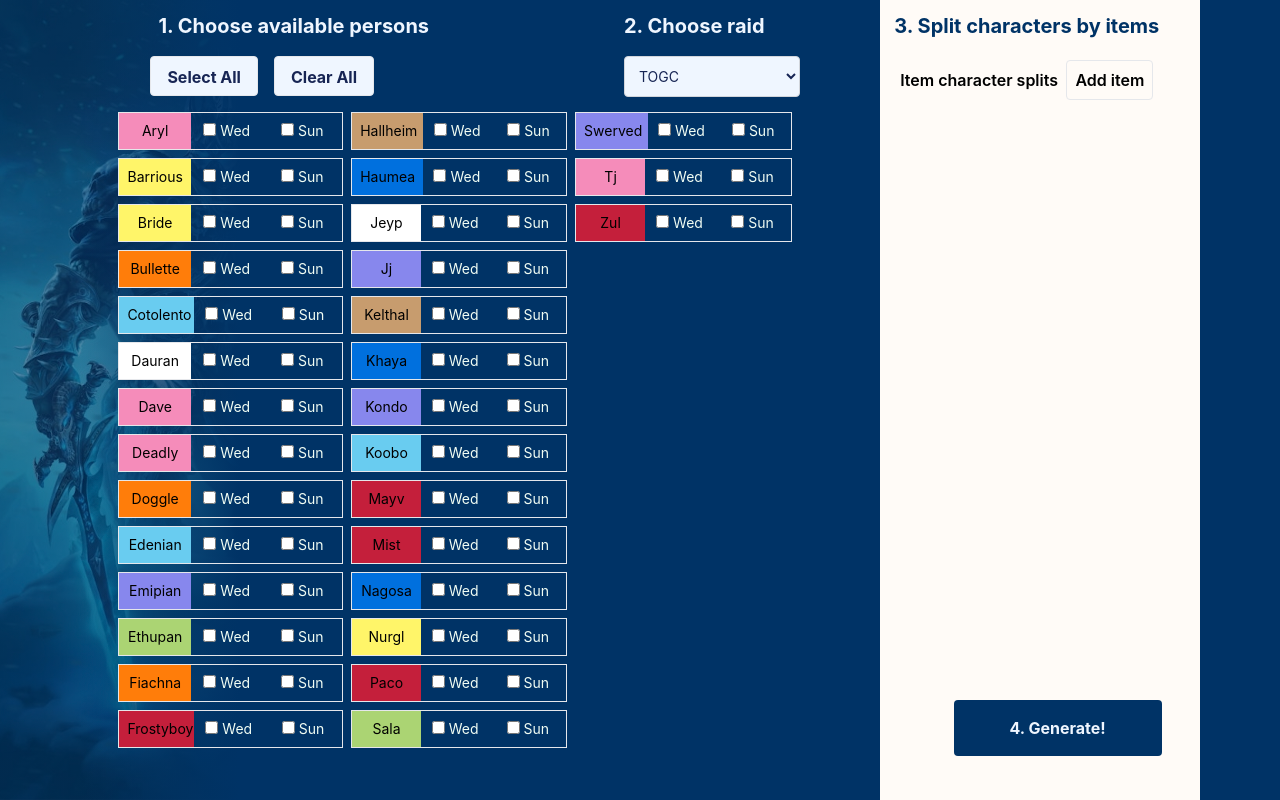
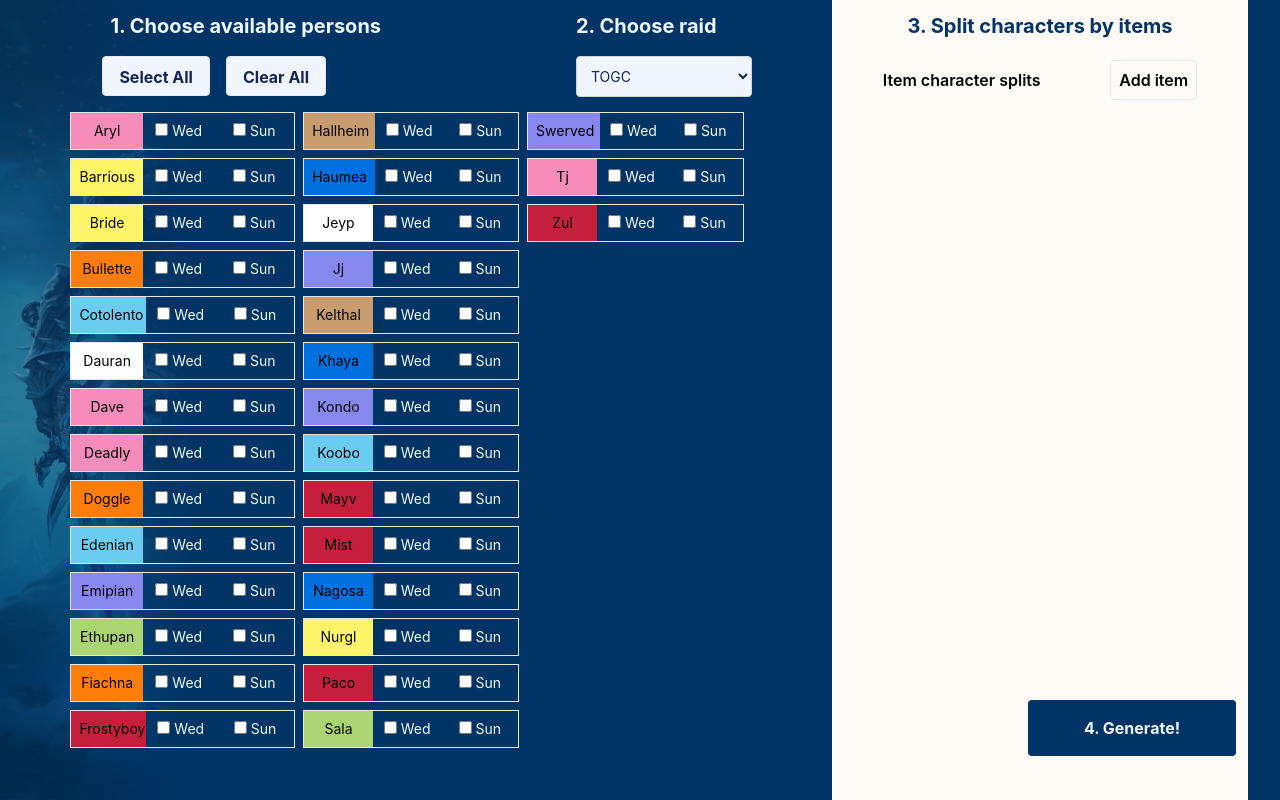
Before and after one commit to Inferno-88/group-tool-web, a React (Create React App) app: page / in a window 1280 px wide. Built offline with nearby package versions, Linux system fonts and the light colour scheme.

Commit message:
fix texarea for ff

```diff
--- a/src/pages/PersonsPage/ItemCharacterSplitLayout.tsx
+++ b/src/pages/PersonsPage/ItemCharacterSplitLayout.tsx
@@ -115,20 +115,20 @@ export const ItemCharacterSplitLayout = () => {
             <input
               type="text"
               placeholder="Item name"
-              className="border p-2 w-60 mr-2"
+              className="border p-2 mr-2"
               value={item}
               onChange={e => setItem(e.target.value)}
             />
             <div className="flex gap-2 m-3">
               <textarea
                 placeholder="Characters left"
-                className="border p-2 w-60"
+                className="border p-2 w-full"
                 value={characterLeft}
                 onChange={e => setCharacterLeft(e.target.value)}
               />
               <textarea
                 placeholder="Characters right"
-                className="border p-2 w-60"
+                className="border p-2 w-full"
                 value={characterRight}
                 onChange={e => setCharacterRight(e.target.value)}
               />
--- a/src/pages/PersonsPage/PersonsPage.tsx
+++ b/src/pages/PersonsPage/PersonsPage.tsx
@@ -110,7 +110,7 @@ export const PersonsPage = () => {
           )}
         </div>
 
-        <div className="min-w-[20rem] p-3 pr-1 lg:pr-[3%] max-w-3xl flex flex-col bg-[#fffbf7]">
+        <div className="min-w-[26rem] p-3 max-w-3xl flex flex-col bg-[#fffbf7]">
           <h2 className="mb-4 text-xl font-bold text-[#003366]">3. Split characters by items</h2>
           <ItemCharacterSplitLayout />
           <div className="mt-auto ml-auto p-8 pr-0">
```
